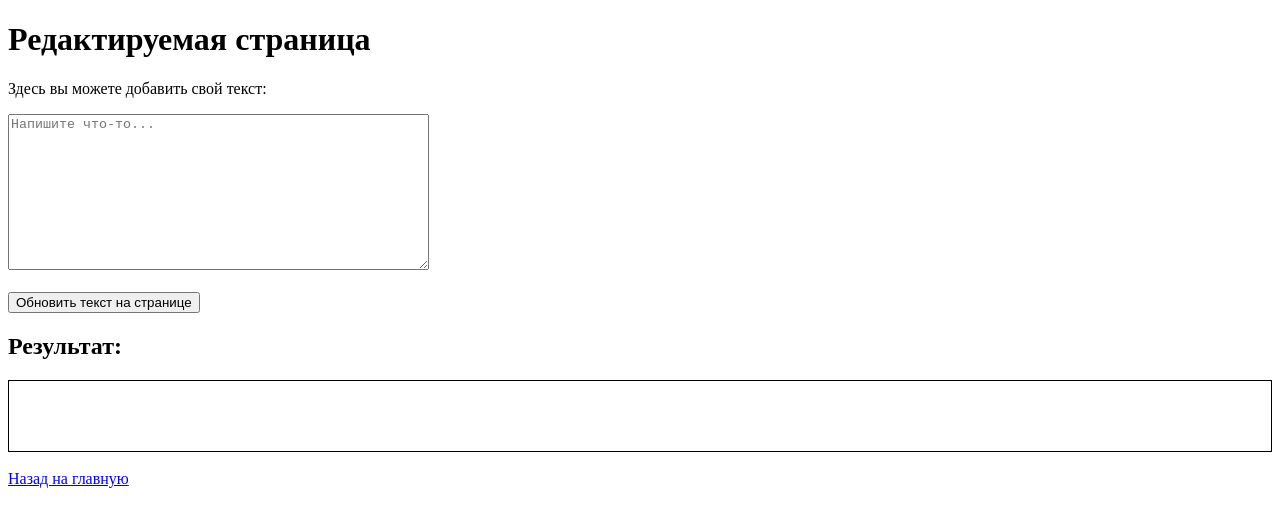
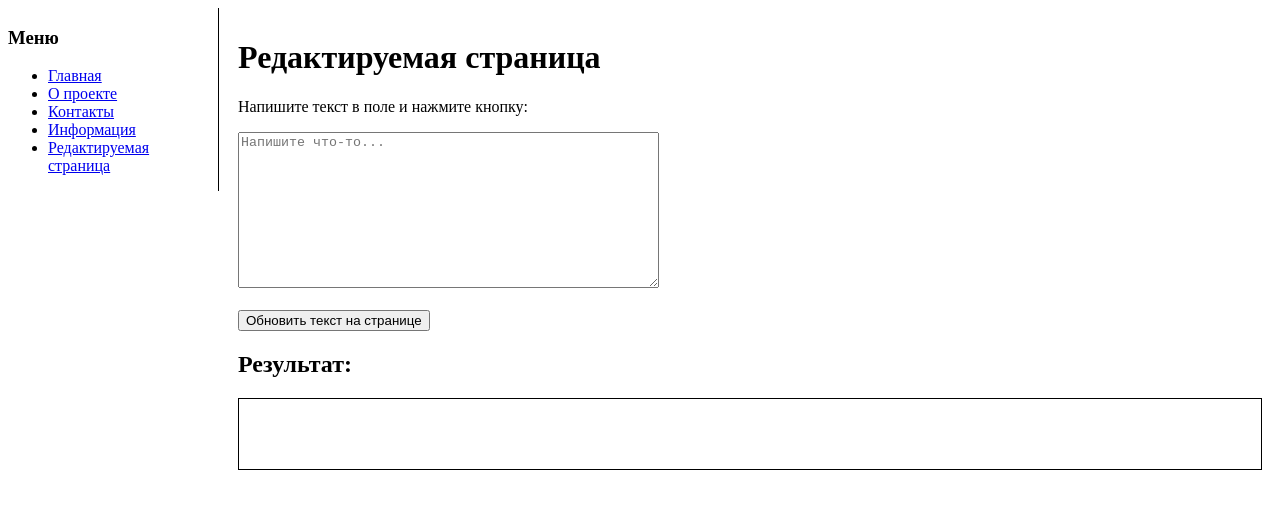
Before and after one commit to BAGA667/mama-nikiti, a plain HTML site: page edit.html in a window 1280 px wide. Drawn offline with Linux system fonts and the light colour scheme.

Commit message:
Enhance edit.html with menu and layout changes
Added a menu and updated the layout of the editable page.

```diff
--- a/edit.html
+++ b/edit.html
@@ -5,19 +5,27 @@
     <title>Редактируемая страница</title>
 </head>
 <body>
+<div style="float:left; width:200px; border-right:1px solid #000; padding-right:10px;">
+    <h3>Меню</h3>
+    <ul>
+        <li><a href="index.html">Главная</a></li>
+        <li><a href="about.html">О проекте</a></li>
+        <li><a href="contacts.html">Контакты</a></li>
+        <li><a href="info.html">Информация</a></li>
+        <li><a href="edit.html">Редактируемая страница</a></li>
+    </ul>
+</div>
+
+<div style="margin-left:220px; padding:10px;">
     <h1>Редактируемая страница</h1>
-
-    <p>Здесь вы можете добавить свой текст:</p>
+    <p>Напишите текст в поле и нажмите кнопку:</p>
 
     <textarea id="editor" rows="10" cols="50" placeholder="Напишите что-то..."></textarea><br><br>
-
     <button onclick="updateText()">Обновить текст на странице</button>
 
     <h2>Результат:</h2>
     <div id="result" style="border:1px solid #000; padding:10px; min-height:50px;"></div>
-
-    <br>
-    <a href="index.html">Назад на главную</a>
+</div>
 
 <script>
     function updateText() {
```
Lines whose indentation alone changed are shown as unchanged.
